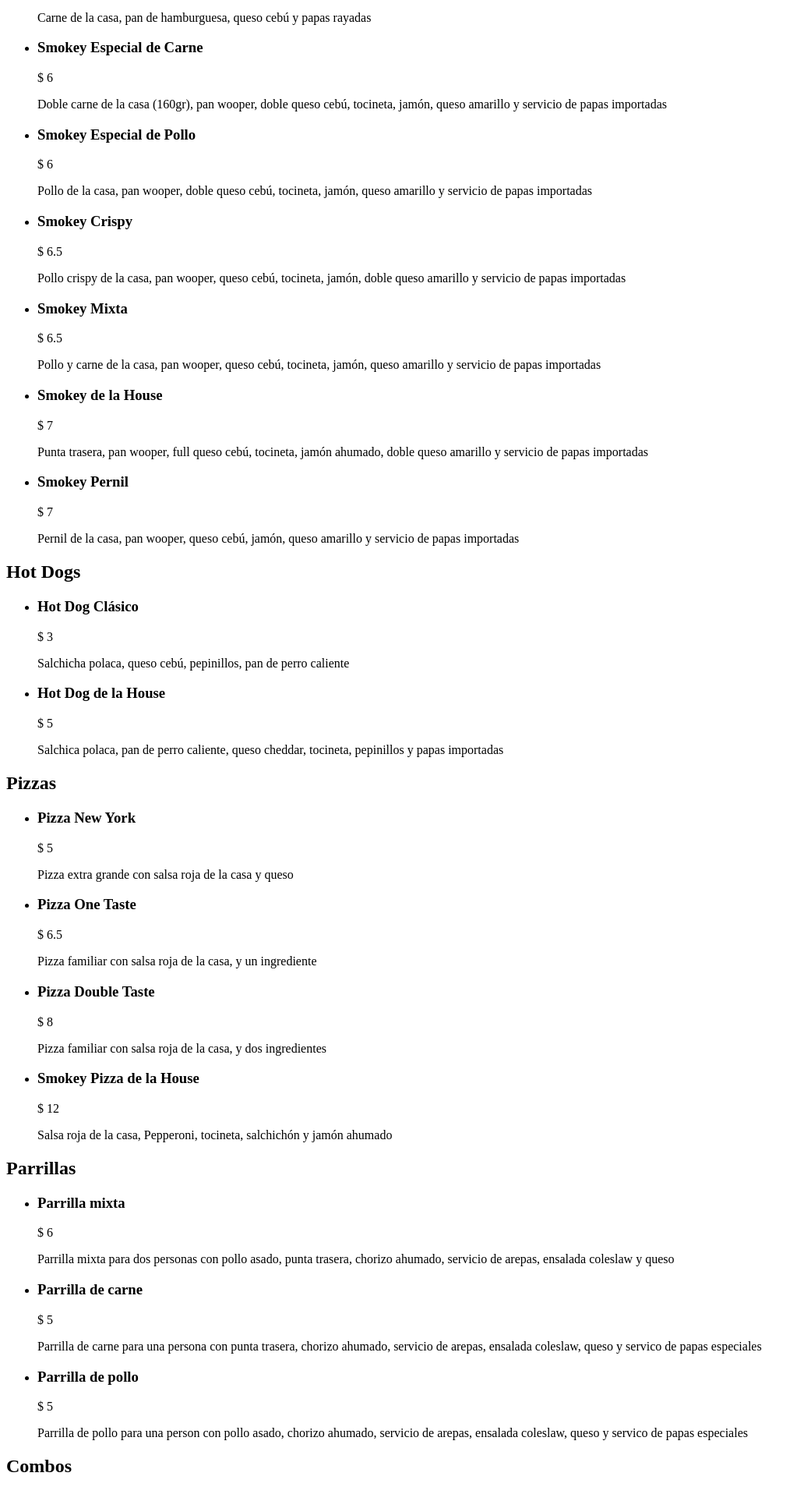
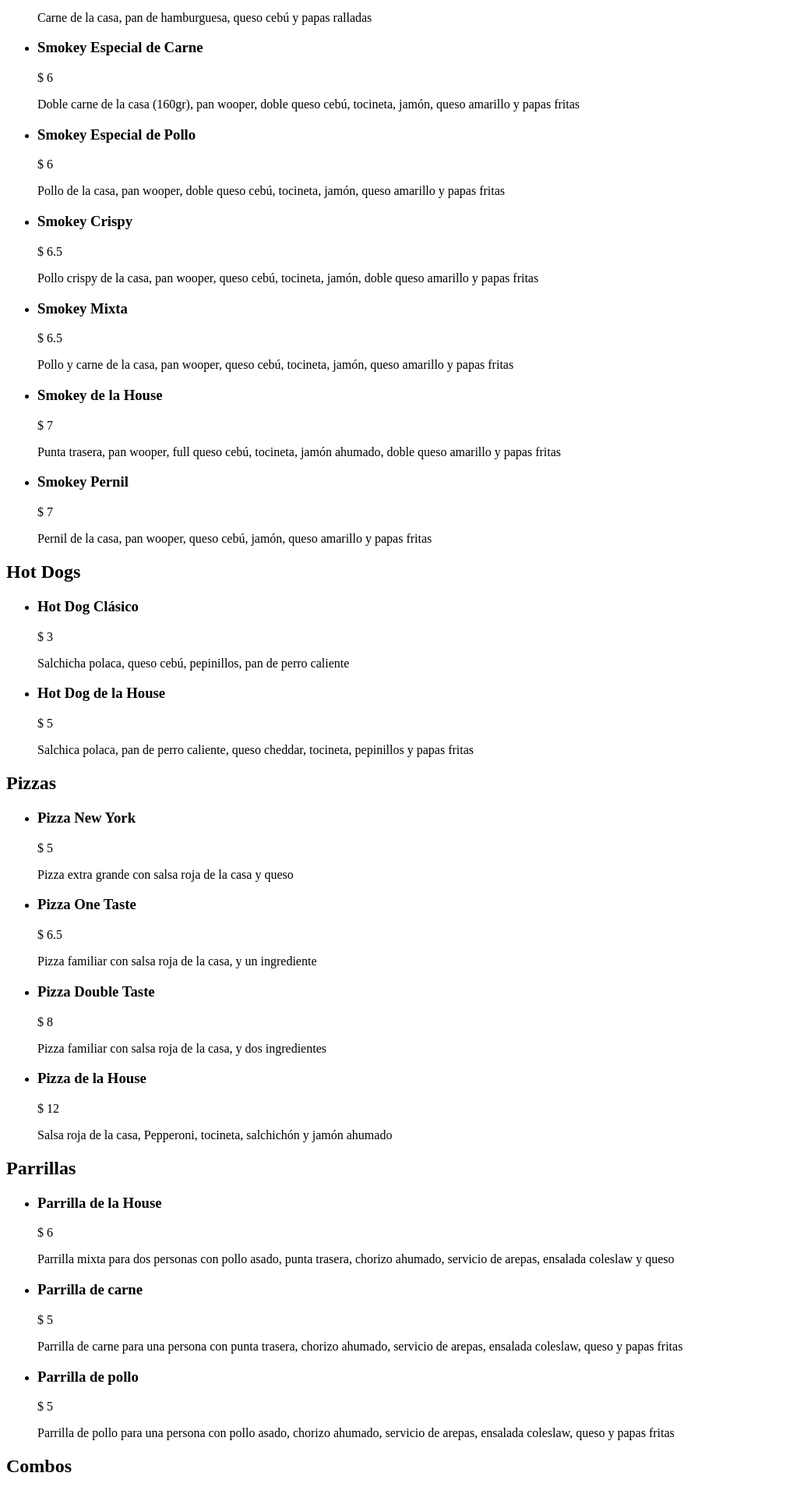
Before and after one commit to diegonzs/smokey-house-web, a Next.js app: page /menu in a window 1280 px wide. Shown: the part 680-2596 px from the top of the page at 78% size, without its empty margins (0-1032 px from the left). Built offline with nearby package versions, Linux system fonts and the light colour scheme.

Commit message:
Menu changes

```diff
--- a/consts/menu.ts
+++ b/consts/menu.ts
@@ -26,43 +26,43 @@ export const menuData = [
       {
         name: "Smokey Clásica",
         description:
-          "Carne de la casa, pan de hamburguesa, queso cebú y papas rayadas",
+          "Carne de la casa, pan de hamburguesa, queso cebú y papas ralladas",
         price: 1.5,
       },
       {
         name: "Smokey Especial de Carne",
         description:
-          "Doble carne de la casa (160gr), pan wooper, doble queso cebú, tocineta, jamón, queso amarillo y servicio de papas importadas",
+          "Doble carne de la casa (160gr), pan wooper, doble queso cebú, tocineta, jamón, queso amarillo y papas fritas",
         price: 6,
       },
       {
         name: "Smokey Especial de Pollo",
         description:
-          "Pollo de la casa, pan wooper, doble queso cebú, tocineta, jamón, queso amarillo y servicio de papas importadas",
+          "Pollo de la casa, pan wooper, doble queso cebú, tocineta, jamón, queso amarillo y papas fritas",
         price: 6,
       },
       {
         name: "Smokey Crispy",
         description:
-          "Pollo crispy de la casa, pan wooper, queso cebú, tocineta, jamón, doble queso amarillo y servicio de papas importadas",
+          "Pollo crispy de la casa, pan wooper, queso cebú, tocineta, jamón, doble queso amarillo y papas fritas",
         price: 6.5,
       },
       {
         name: "Smokey Mixta",
         description:
-          "Pollo y carne de la casa, pan wooper, queso cebú, tocineta, jamón, queso amarillo y servicio de papas importadas",
+          "Pollo y carne de la casa, pan wooper, queso cebú, tocineta, jamón, queso amarillo y papas fritas",
         price: 6.5,
       },
       {
         name: "Smokey de la House",
         description:
-          "Punta trasera, pan wooper, full queso cebú, tocineta, jamón ahumado, doble queso amarillo y servicio de papas importadas",
+          "Punta trasera, pan wooper, full queso cebú, tocineta, jamón ahumado, doble queso amarillo y papas fritas",
         price: 7,
       },
       {
         name: "Smokey Pernil",
         description:
-          "Pernil de la casa, pan wooper, queso cebú, jamón, queso amarillo y servicio de papas importadas",
+          "Pernil de la casa, pan wooper, queso cebú, jamón, queso amarillo y papas fritas",
         price: 7,
       },
     ],
@@ -79,7 +79,7 @@ export const menuData = [
       {
         name: "Hot Dog de la House",
         description:
-          "Salchica polaca, pan de perro caliente, queso cheddar, tocineta, pepinillos y papas importadas",
+          "Salchica polaca, pan de perro caliente, queso cheddar, tocineta, pepinillos y papas fritas",
         price: 5,
       },
     ],
@@ -89,8 +89,7 @@ export const menuData = [
     food: [
       {
         name: "Pizza New York",
-        description:
-          "Pizza extra grande con salsa roja de la casa y queso",
+        description: "Pizza extra grande con salsa roja de la casa y queso",
         price: 5,
       },
       {
@@ -106,7 +105,7 @@ export const menuData = [
         price: 8,
       },
       {
-        name: "Smokey Pizza de la House",
+        name: "Pizza de la House",
         description:
           "Salsa roja de la casa, Pepperoni, tocineta, salchichón y jamón ahumado",
         price: 12,
@@ -117,7 +116,7 @@ export const menuData = [
     sectionTitle: "Parrillas",
     food: [
       {
-        name: "Parrilla mixta",
+        name: "Parrilla de la House",
         description:
           "Parrilla mixta para dos personas con pollo asado, punta trasera, chorizo ahumado, servicio de arepas, ensalada coleslaw y queso",
         price: 6,
@@ -125,13 +124,13 @@ export const menuData = [
       {
         name: "Parrilla de carne",
         description:
-          "Parrilla de carne para una persona con punta trasera, chorizo ahumado, servicio de arepas, ensalada coleslaw, queso y servico de papas especiales",
+          "Parrilla de carne para una persona con punta trasera, chorizo ahumado, servicio de arepas, ensalada coleslaw, queso y papas fritas",
         price: 5,
       },
       {
         name: "Parrilla de pollo",
         description:
-          "Parrilla de pollo para una person con pollo asado, chorizo ahumado, servicio de arepas, ensalada coleslaw, queso y servico de papas especiales",
+          "Parrilla de pollo para una persona con pollo asado, chorizo ahumado, servicio de arepas, ensalada coleslaw, queso y papas fritas",
         price: 5,
       },
     ],
@@ -141,12 +140,14 @@ export const menuData = [
     food: [
       {
         name: "Burgers Dúo",
-        description: "2 Smokey Especial de carne o pollo con papas + 2 refrescos 350ml",
+        description:
+          "2 Smokey Especial de carne o pollo con papas fritas + 2 refrescos 350ml",
         price: 12,
       },
       {
         name: "Burgers con panas",
-        description: "4 Smokey Especial de carne o pollo con papas + 1 refresco 1.5lts + 12 mini tequeños con salsa",
+        description:
+          "4 Smokey Especial de carne o pollo con papas fritas + 1 refresco 1.5lts + 12 mini tequeños con salsa",
         price: 25,
       },
       {
@@ -156,12 +157,14 @@ export const menuData = [
       },
       {
         name: "Papas cervecero",
-        description: "1 servicio de papas especiales + 1 balde de 12 cervezas",
+        description:
+          "1 servicio de papas fritas especiales + 1 balde de 12 cervezas",
         price: 12.5,
       },
       {
-        name: "Una familiar",
-        description: "1 Pizza familiar (2 ingredientes, Double Taste) + refresco 1.5lts + 6 mini tequeños con salsa",
+        name: "Pizza familiar",
+        description:
+          "1 Pizza familiar (2 ingredientes, Double Taste) + refresco 1.5lts + 6 mini tequeños con salsa",
         price: 10,
       },
       {
@@ -171,12 +174,14 @@ export const menuData = [
       },
       {
         name: "2x Double Taste",
-        description: "2 Pizzas familiares (2 ingredientes, Double Taste) + refresco 1.5lts + 12 mini tequeños y salsa",
+        description:
+          "2 Pizzas familiares (2 ingredientes, Double Taste) + refresco 1.5lts + 12 mini tequeños y salsa",
         price: 18,
       },
       {
         name: "3x Double Taste",
-        description: "3 Pizzas familiares (2 ingredientes, Double Taste) + 2 refrescos 1.5lts + 12 mini tequeños y salsa",
+        description:
+          "3 Pizzas familiares (2 ingredientes, Double Taste) + 2 refrescos 1.5lts + 12 mini tequeños y salsa",
         price: 25,
       },
       {
@@ -187,7 +192,18 @@ export const menuData = [
       {
         name: "Aguita de sapo",
         description: "2 arepitas de pernil + refresco 350ml",
-        price: 3.50,
+        price: 3.5,
+      },
+    ],
+  },
+  {
+    sectionTitle: "Menú Ejecutivo",
+    food: [
+      {
+        name: "Pabellón",
+        description:
+          "Carne desmechada, arroz, caraotas, tajadas fritas, con un refresco 350ml",
+        price: 3.5,
       },
     ],
   },
```
